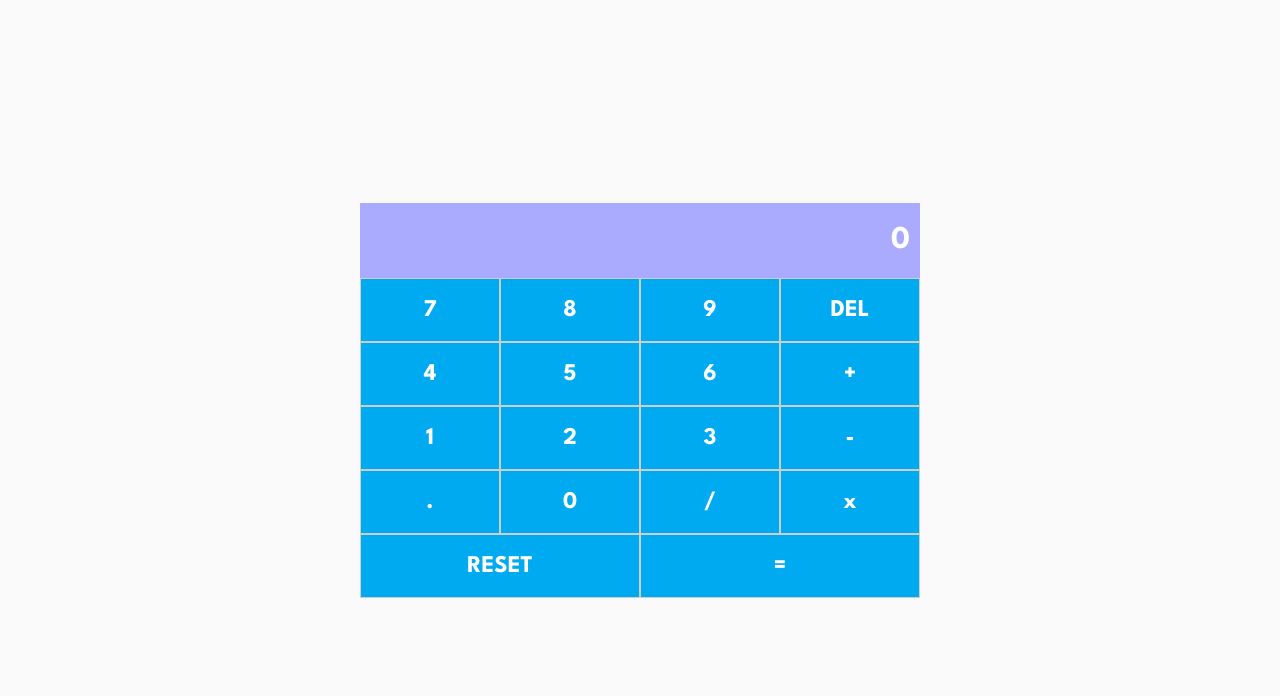
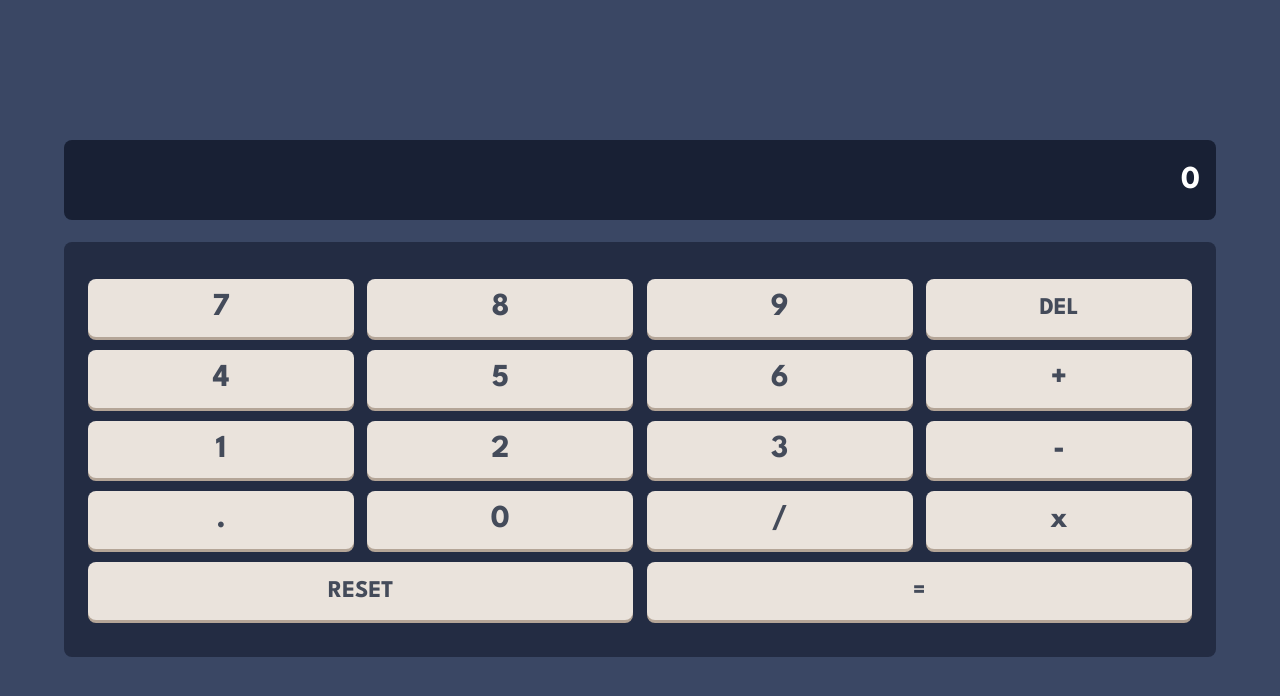
Before and after one commit to paulohmoreira/calculator-react-app, a React (Create React App) app: page / in a window 1280 px wide. Shown: the top 696 px of the page. Built offline with nearby package versions, Linux system fonts and the light colour scheme.

Commit message:
Ajuste iniciais no layout para tema 1

```diff
--- a/src/App.js
+++ b/src/App.js
@@ -1,6 +1,6 @@
 import { useState } from "react";
 
-import { Container, Content, Row } from "./styles";
+import { Container, Content, Display, KeyPad, Row } from "./styles";
 
 import Input from "./components/Input"
 import Button from "./components/Button"
@@ -113,12 +113,15 @@ const App = () => {
   return (
     <Container>
       <Content>
+        <Display>
           <Input value={currentNumber}/>
+        </Display>
+        <KeyPad>
           <Row>
             <Button label="7" onClick={() => handleAddNumber("7")} />
             <Button label="8" onClick={() => handleAddNumber("8")} />
             <Button label="9" onClick={() => handleAddNumber("9")} />
-          <Button label="DEL"
+            <Button fontSize={1.5} label="DEL"
             onClick={() => currentNumber.length === 1 && currentNumber === "0" ? "" : deleteValue()} />
           </Row>
           <Row>
@@ -127,12 +130,14 @@ const App = () => {
             <Button label="6" onClick={() => handleAddNumber("6")} />
             <Button label="+" onClick={handleSumNumbers} />
           </Row>
+
           <Row>
             <Button label="1" onClick={() => handleAddNumber("1")} />
             <Button label="2" onClick={() => handleAddNumber("2")} />
             <Button label="3" onClick={() => handleAddNumber("3")} />
             <Button label="-" onClick={handleMinusNumbers} />
           </Row>
+
           <Row>
             <Button label="." onClick={() => handleAddNumber(".")} />
             <Button label="0" onClick={() => handleAddNumber("0")} />
@@ -140,9 +145,10 @@ const App = () => {
             <Button label="x" onClick={handleMultiplyNumbers}/>
           </Row>
           <Row>
-          <Button label="RESET" onClick={handleOnClear} />
-          <Button label="=" onClick={handleEquals} />
+            <Button fontSize={1.5} label="RESET" onClick={handleOnClear} />
+            <Button fontSize={1.5} label="=" onClick={handleEquals} />
           </Row>
+        </KeyPad>
       </Content>
     </Container>
   );
--- a/src/components/Button/index.js
+++ b/src/components/Button/index.js
@@ -1,8 +1,8 @@
 import { ButtonContainer } from "./styles";
 
-const Button = ({label, onClick}) => {
+const Button = ({fontSize, label, onClick}) => {
   return (
-    <ButtonContainer onClick={onClick}>
+    <ButtonContainer fontSize={fontSize} onClick={onClick}>
      {label}
     </ButtonContainer>
   );
--- a/src/components/Button/styles.js
+++ b/src/components/Button/styles.js
@@ -1,17 +1,21 @@
 import styled from "styled-components";
 
 export const ButtonContainer = styled.button`
-  padding: 1.25rem;
-  border: 1px solid #cdcdcd;
-  background-color: #00aaf0;
-  color: #fff;
-  font-size: 1.5rem;
+  min-width: fit-content;
+  padding: 0.8rem 0.4rem;
+  border: none;
+  border-radius: .5rem;
+  background-color: hsl(30, 25%, 89%);
+  box-shadow: 0 3px hsl(28, 16%, 65%);
+  color: hsl(221, 14%, 31%);
+  font-size: ${props => props.fontSize ? `${props.fontSize}rem` : "2rem"};
   font-family: 'League Spartan', sans-serif;
   font-weight: 700;
+  cursor: pointer;
   flex: 1;
-  cursor: pointer;
+  line-height: 2rem;
 
   &:hover {
     opacity: .6;
   }
-`
+`;
--- a/src/components/Input/styles.js
+++ b/src/components/Input/styles.js
@@ -3,7 +3,6 @@ import styled from "styled-components";
 export const InputContainer = styled.div`
   width: 100%;
   height: 75px;
-  background-color: #aaffaa;
 
   display: flex;
   align-items: center;
@@ -12,12 +11,13 @@ export const InputContainer = styled.div`
 
   input {
     width: 100%;
-    height: 75px;
-    background-color: #aaff;
-    color: #fff;
+    height: 80px;
+    background-color: hsl(224, 36%, 15%);
+    color: hsl(0, 0%, 100%);
     border: 0;
+    border-radius: .5rem;
     font-size: 2rem;
-    padding: .625rem;
+    padding: 1rem;
     text-align: right;
     font-family: 'League Spartan', sans-serif;
   }
--- a/src/styles.js
+++ b/src/styles.js
@@ -3,16 +3,24 @@ import styled from "styled-components";
 export const Container = styled.div`
   width: 100%;
   height: 100vh;
-  background-color: #fafafa;
+  background-color: hsl(222, 26%, 31%);
   display: flex;
   justify-content: center;
   align-items: center;
 `
 
 export const Content = styled.div`
-  background-color: #fff;
-  width: 60%;
-  max-width: 560px;
+  width: 90%;
+`
+
+export const Display = styled.div`
+  margin-bottom: 1.5rem;
+`
+
+export const KeyPad = styled.div`
+  padding: 1.5rem;
+  background-color: hsl(223, 31%, 20%);
+  border-radius: .5rem;
 `
 
 export const Row = styled.div`
@@ -20,4 +28,6 @@ export const Row = styled.div`
   flex-direction: row;
   justify-content: space-between;
   align-items: center;
+  gap: .825rem;
+  margin: .825rem 0;
 `
```
Also changed, not shown: 1 other file (tests, documents, lock files or other folders). Lines whose indentation alone changed are shown as unchanged.
